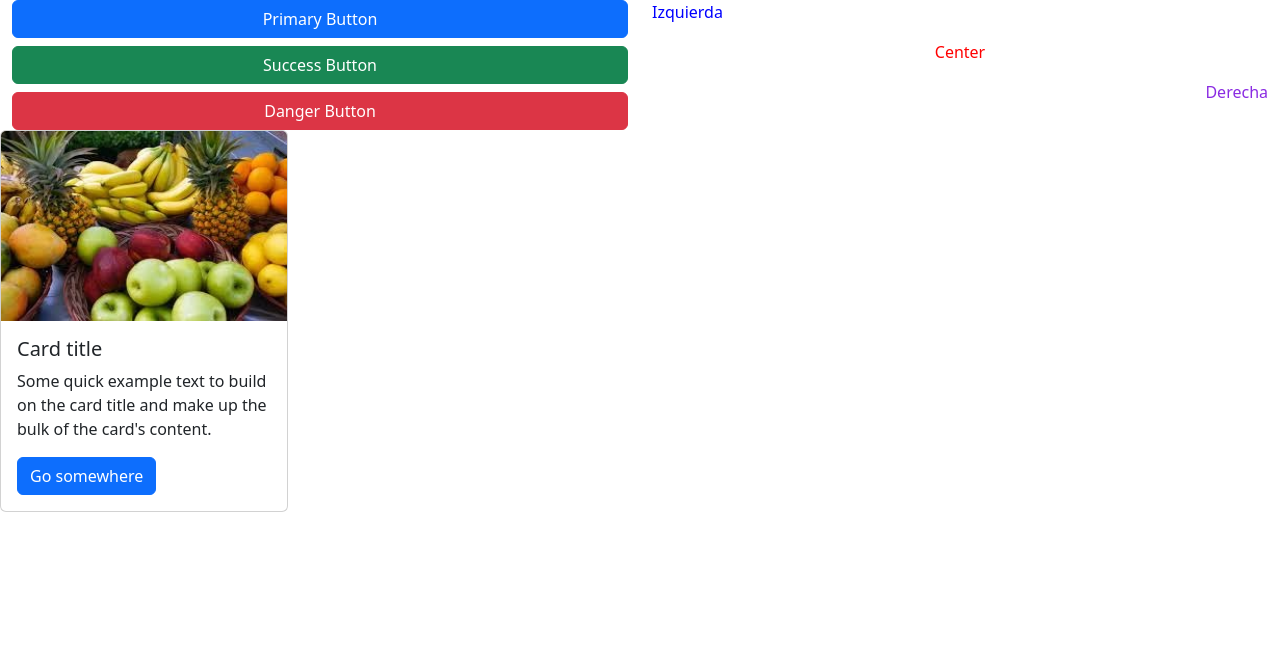
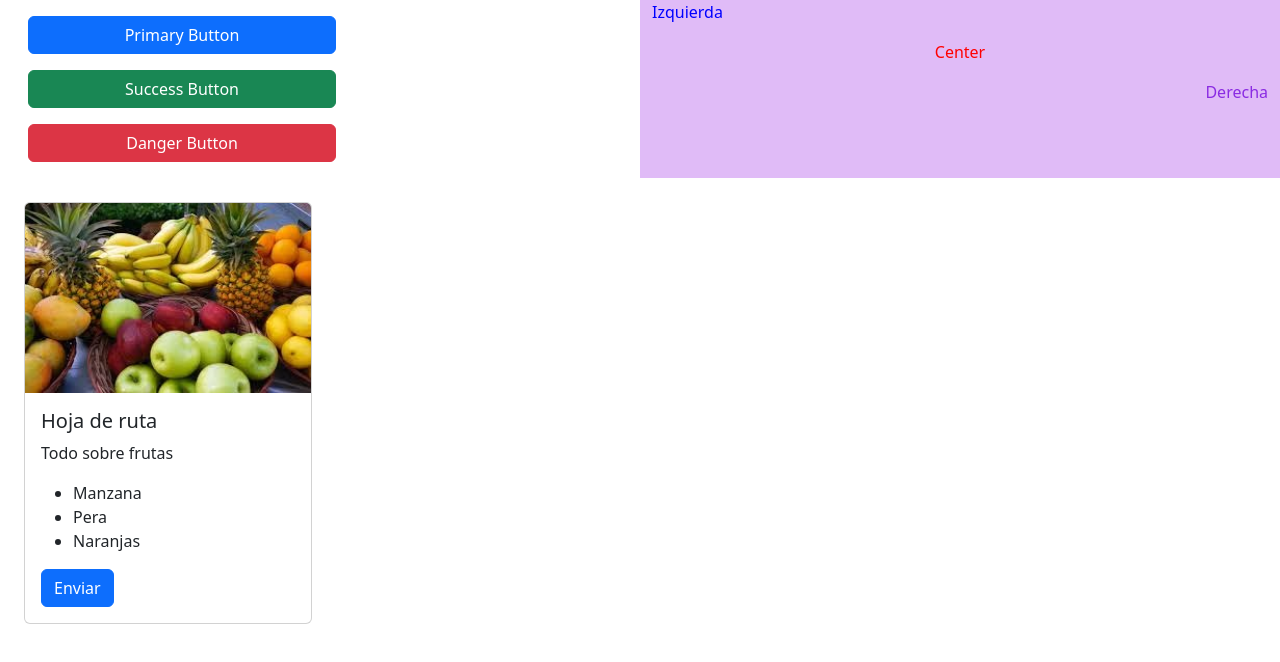
Before and after one commit to carla-tvg/lab-11-septiembre, a plain HTML site: page index.html in a window 1280 px wide. Drawn offline with nearby package versions, Linux system fonts and the light colour scheme.

Commit message:
cambios en color , margen

```diff
--- a/index.html
+++ b/index.html
@@ -14,13 +14,13 @@
 
   <div class="container-fluid">
     <div class="row">
-      <div class="col-6">
+      <div class="col-6" >
         <!-- buttons -->
-        <button class="btn btn-primary d-block w-100 mb-2">Primary Button</button>
-        <button class="btn btn-success d-block w-100 mb-2">Success Button</button>
-        <button class="btn btn-danger d-block w-100">Danger Button</button>
+        <button class="btn btn-primary m-3 d-block w-50 mb-2">Primary Button</button>
+        <button class="btn btn-success m-3 d-block w-50 mb-2">Success Button</button>
+        <button class="btn btn-danger m-3 d-block w-50">Danger Button</button>
       </div>
-      <div class="col-6">
+      <div class="col-6" style="background-color: rgba(209, 154, 244, 0.674);">
         <!-- parr. -->
         <p class="text-start" style="color:blue;">Izquierda</p>
         <p class="text-center" style="color: red;">Center</p>
@@ -29,15 +29,28 @@
       </div>
     </div>
 
+    <br>
+
+
   </div>
-  <div>
+  <div class="px-4">
     <div class="card" style="width: 18rem;">
       <img src="./img/frutas.jpg" class="card-img-top" alt="...">
       <div class="card-body">
-        <h5 class="card-title">Card title</h5>
-        <p class="card-text">Some quick example text to build on the card title and make up the bulk of the card's
-          content.</p>
-        <a href="#" class="btn btn-primary">Go somewhere</a>
+        <h5 class="card-title">Hoja de ruta</h5>
+        <p class="card-text">Todo sobre frutas</p>
+          <ul>
+            <li>
+            Manzana
+            </li>
+            <li>
+              Pera
+            </li>
+            <li>
+              Naranjas
+            </li>
+          </ul>
+        <a href="#" class="btn btn-primary">Enviar</a>
       </div>
     </div>
   </div>
```
